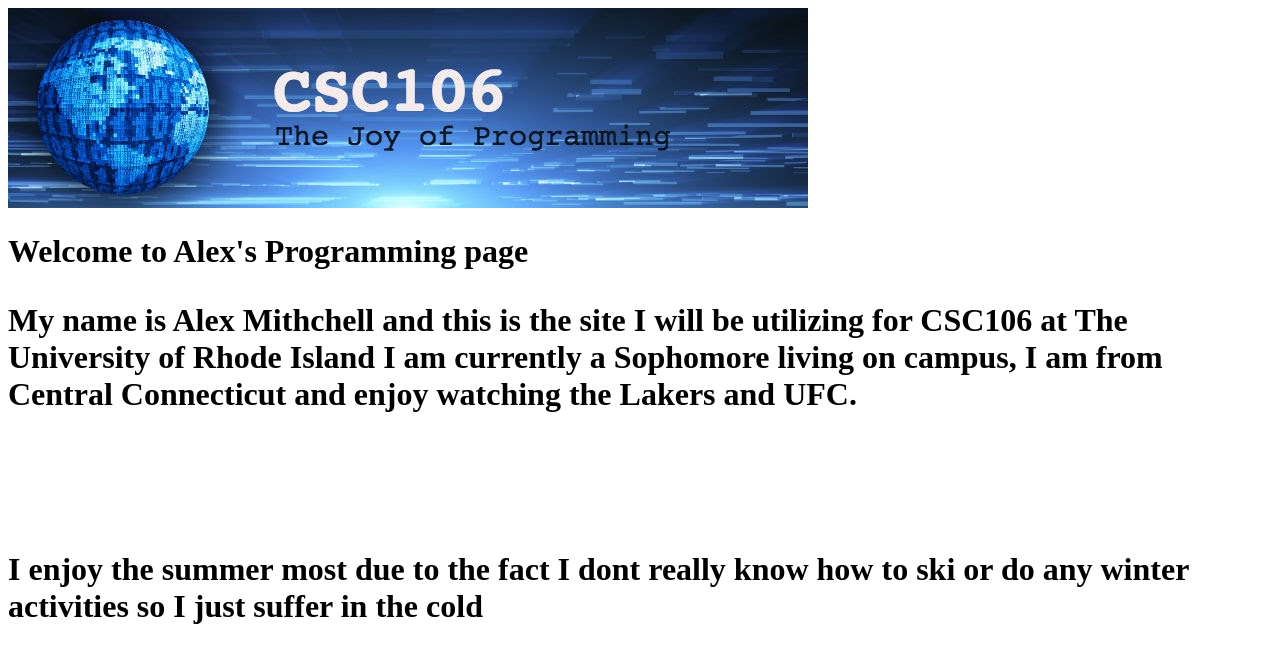
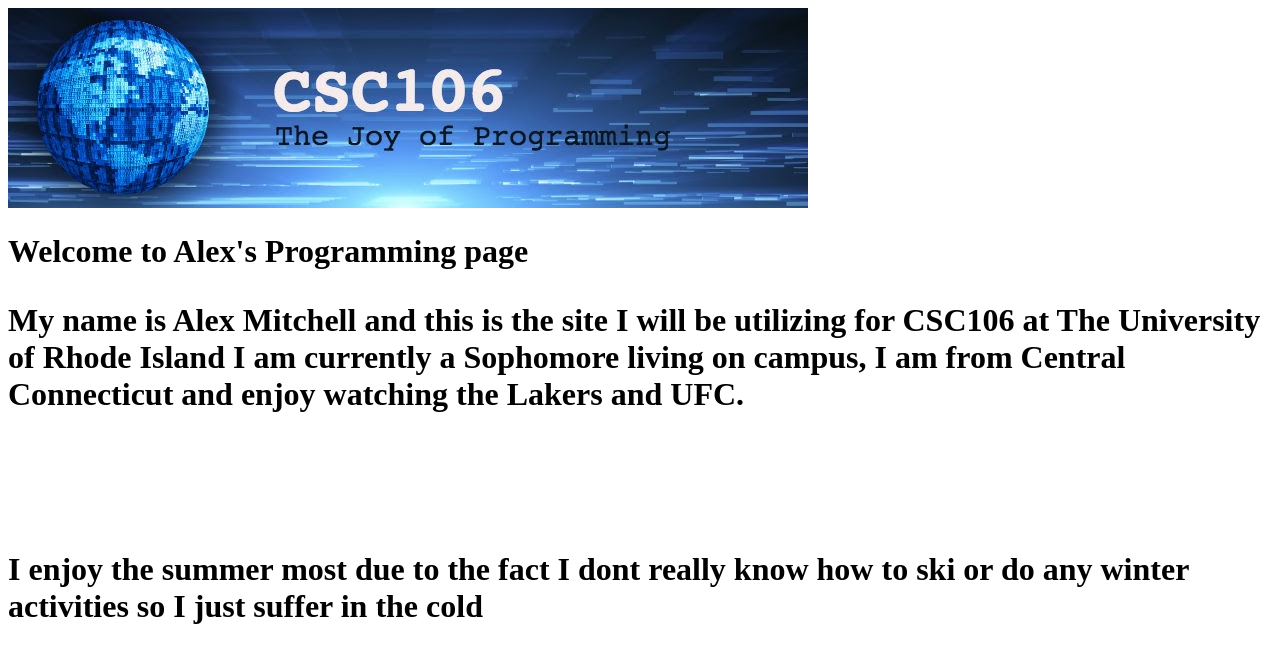
Before and after one commit to alexmitch11/aMitchell, a plain HTML site: page index.html in a window 1280 px wide. Drawn offline with Linux system fonts and the light colour scheme.

Commit message:
Update index.html

```diff
--- a/index.html
+++ b/index.html
@@ -8,7 +8,7 @@
 <img src="csc106_banner.jpg">
 
  <h1> Welcome to Alex's Programming page
-     <p> My name is Alex Mithchell and this is the site I will be utilizing for CSC106 at The University of Rhode Island
+     <p> My name is Alex Mitchell and this is the site I will be utilizing for CSC106 at The University of Rhode Island
          I am currently a Sophomore living on campus, I am from Central Connecticut and enjoy watching the Lakers and UFC. </p>
 
      <br></br>
```
